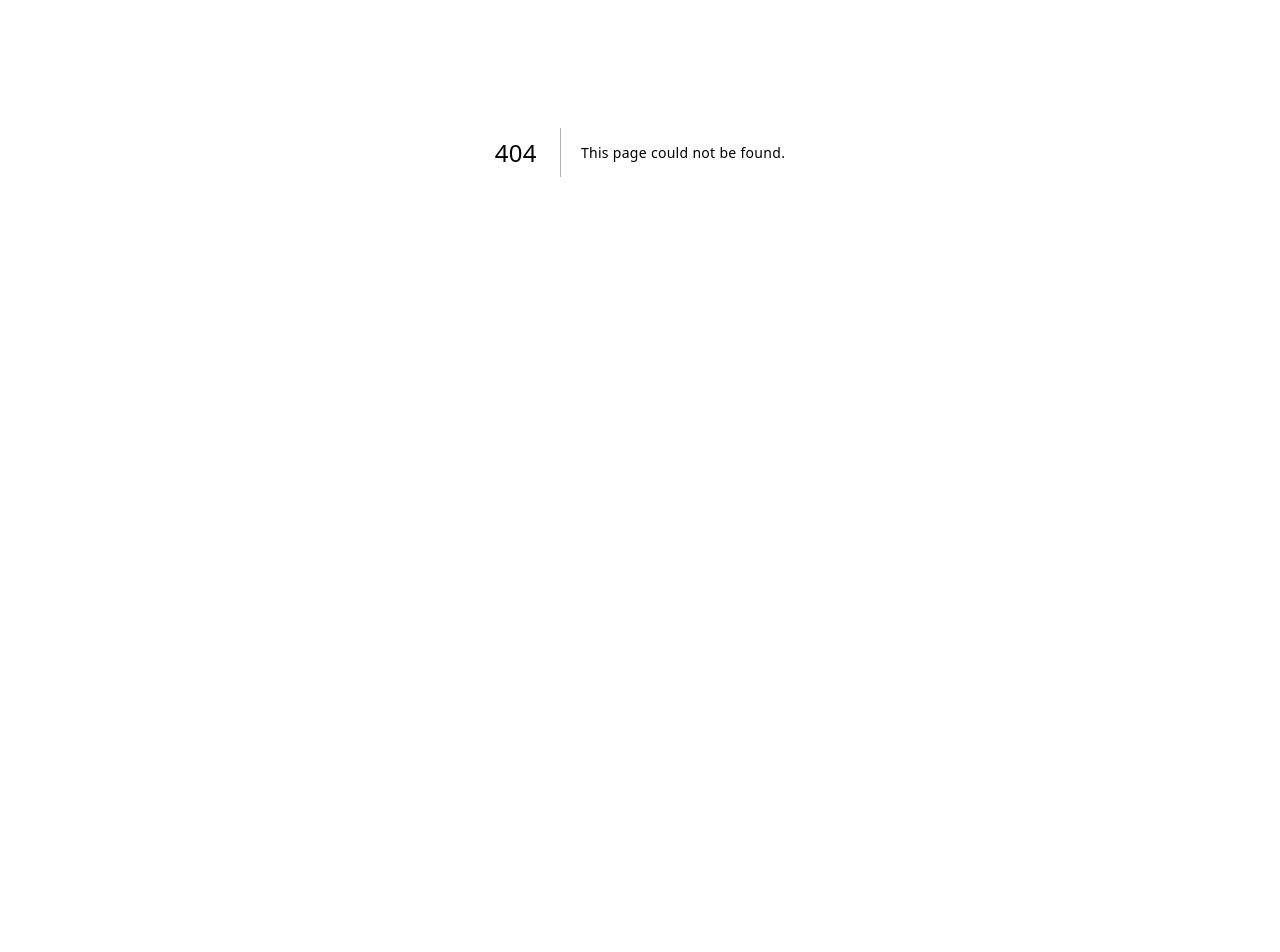
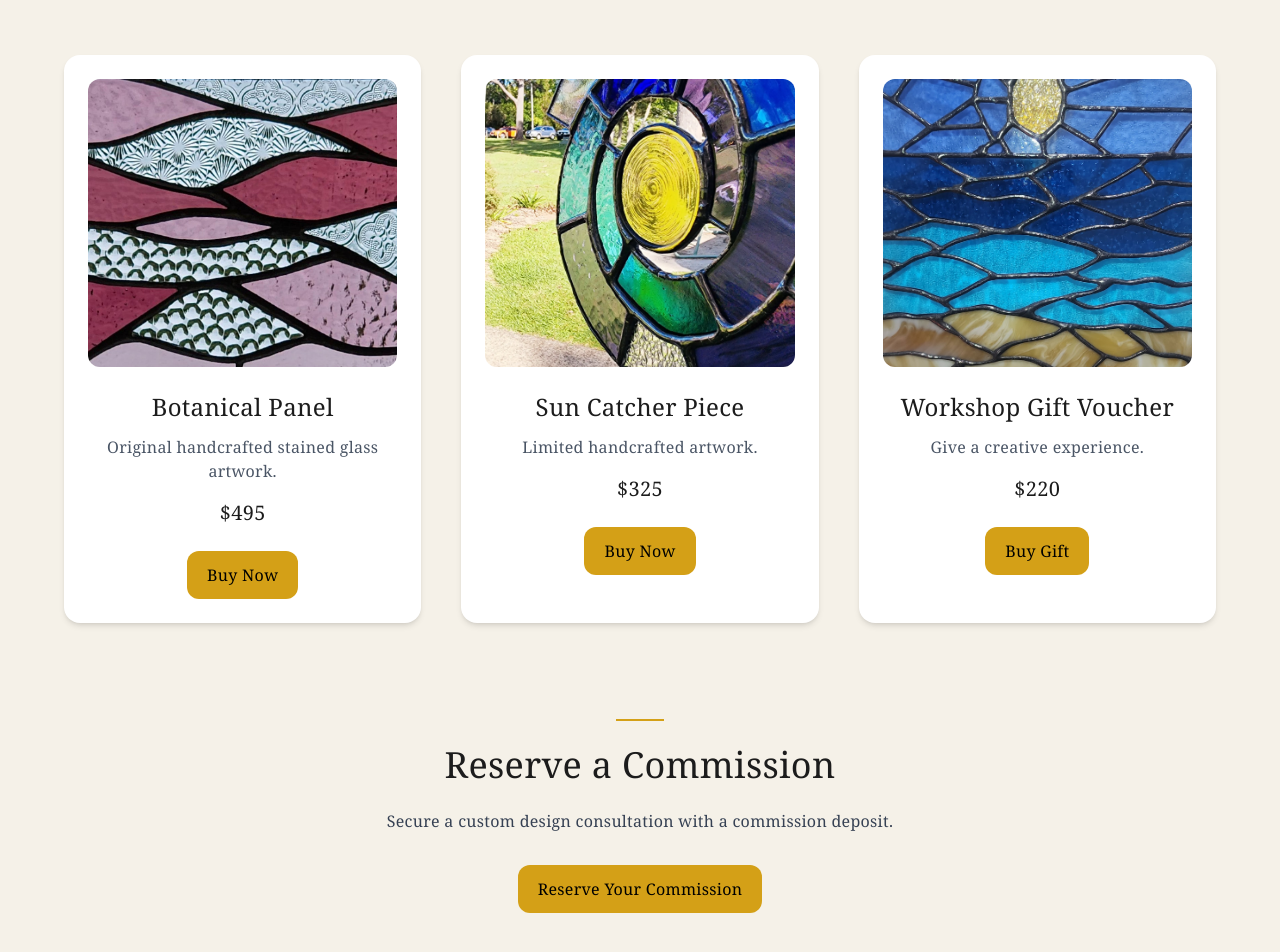
Before and after one commit to paul1978-legend/luminous-by-nature, a Next.js app: page /shop in a window 1280 px wide. Before the commit this address had no page. Shown: the part 308-1260 px from the top of the page. Before the commit the page ends 860 px from the top, so only its background shows below. Built offline with nearby package versions, Linux system fonts and the light colour scheme.

Commit message:
add shop page and newsletter updates

```diff
--- /dev/null
+++ b/app/shop/page.tsx
@@ -0,0 +1,149 @@
+export default function Shop() {
+  return (
+    <main className="bg-[#F5F1E8] text-[#1C1C1C] px-6 py-20">
+
+      {/* HERO */}
+      <section className="text-center max-w-4xl mx-auto mb-24">
+
+        <div className="w-12 h-[2px] bg-[#D4A017] mx-auto mb-6"></div>
+
+        <h1 className="text-5xl font-serif tracking-wide mb-6">
+          Shop the Collection
+        </h1>
+
+        <p className="text-lg text-gray-700 leading-relaxed max-w-2xl mx-auto">
+          Original stained glass artworks, gift vouchers,
+          and special studio offerings.
+        </p>
+
+      </section>
+
+
+      {/* PRODUCTS */}
+      <section className="grid md:grid-cols-3 gap-10 max-w-6xl mx-auto">
+
+        {/* PRODUCT 1 */}
+        <div className="bg-white rounded-2xl shadow-md p-6 text-center">
+
+          <img
+            src="/images/glass1.jpeg"
+            className="glow rounded-xl h-72 w-full object-cover mb-6"
+            alt=""
+          />
+
+          <h3 className="text-2xl font-serif mb-3">
+            Botanical Panel
+          </h3>
+
+          <p className="text-gray-600 mb-4">
+            Original handcrafted stained glass artwork.
+          </p>
+
+          <p className="text-xl mb-6">
+            $495
+          </p>
+
+          <a
+            href="YOUR_STRIPE_LINK"
+            target="_blank"
+            className="btn-primary"
+          >
+            Buy Now
+          </a>
+
+        </div>
+
+
+        {/* PRODUCT 2 */}
+        <div className="bg-white rounded-2xl shadow-md p-6 text-center">
+
+          <img
+            src="/images/glass2.jpg"
+            className="glow rounded-xl h-72 w-full object-cover mb-6"
+            alt=""
+          />
+
+          <h3 className="text-2xl font-serif mb-3">
+            Sun Catcher Piece
+          </h3>
+
+          <p className="text-gray-600 mb-4">
+            Limited handcrafted artwork.
+          </p>
+
+          <p className="text-xl mb-6">
+            $325
+          </p>
+
+          <a
+            href="YOUR_STRIPE_LINK"
+            target="_blank"
+            className="btn-primary"
+          >
+            Buy Now
+          </a>
+
+        </div>
+
+
+        {/* PRODUCT 3 */}
+        <div className="bg-white rounded-2xl shadow-md p-6 text-center">
+
+          <img
+            src="/images/glass3.jpg"
+            className="glow rounded-xl h-72 w-full object-cover mb-6"
+            alt=""
+          />
+
+          <h3 className="text-2xl font-serif mb-3">
+            Workshop Gift Voucher
+          </h3>
+
+          <p className="text-gray-600 mb-4">
+            Give a creative experience.
+          </p>
+
+          <p className="text-xl mb-6">
+            $220
+          </p>
+
+          <a
+            href="YOUR_STRIPE_LINK"
+            target="_blank"
+            className="btn-primary"
+          >
+            Buy Gift
+          </a>
+
+        </div>
+
+      </section>
+
+
+
+      {/* COMMISSION DEPOSIT */}
+      <section className="py-24 text-center">
+
+        <div className="w-12 h-[2px] bg-[#D4A017] mx-auto mb-6"></div>
+
+        <h2 className="text-4xl font-serif mb-6">
+          Reserve a Commission
+        </h2>
+
+        <p className="max-w-xl mx-auto mb-8 text-gray-700">
+          Secure a custom design consultation
+          with a commission deposit.
+        </p>
+
+        <a
+          href="YOUR_STRIPE_DEPOSIT_LINK"
+          className="btn-primary"
+        >
+          Reserve Your Commission
+        </a>
+
+      </section>
+
+    </main>
+  );
+}
```
